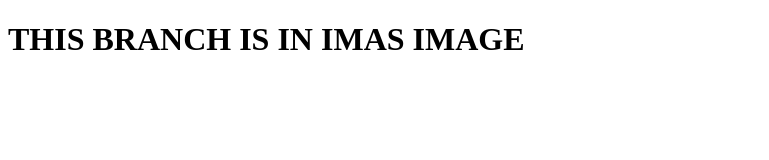
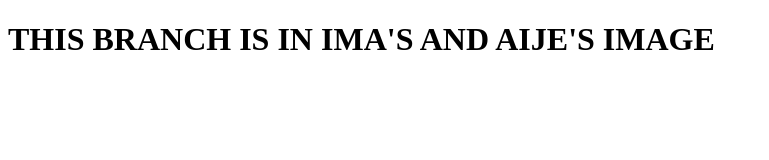
Before and after one commit to mrige/git_tutorial, a plain HTML site: page index.html in a window 1280 px wide. Shown: the whole page, without its empty margins (0-769 px from the left). Drawn offline with Linux system fonts and the light colour scheme.

Commit message:
Aijes image included

```diff
--- a/index.html
+++ b/index.html
@@ -8,7 +8,7 @@
 </head>
 <body>
     <h1>
-        THIS BRANCH IS IN IMAS IMAGE
+        THIS BRANCH IS IN IMA'S AND AIJE'S IMAGE
     </h1>
 </body>
 </html>
```
